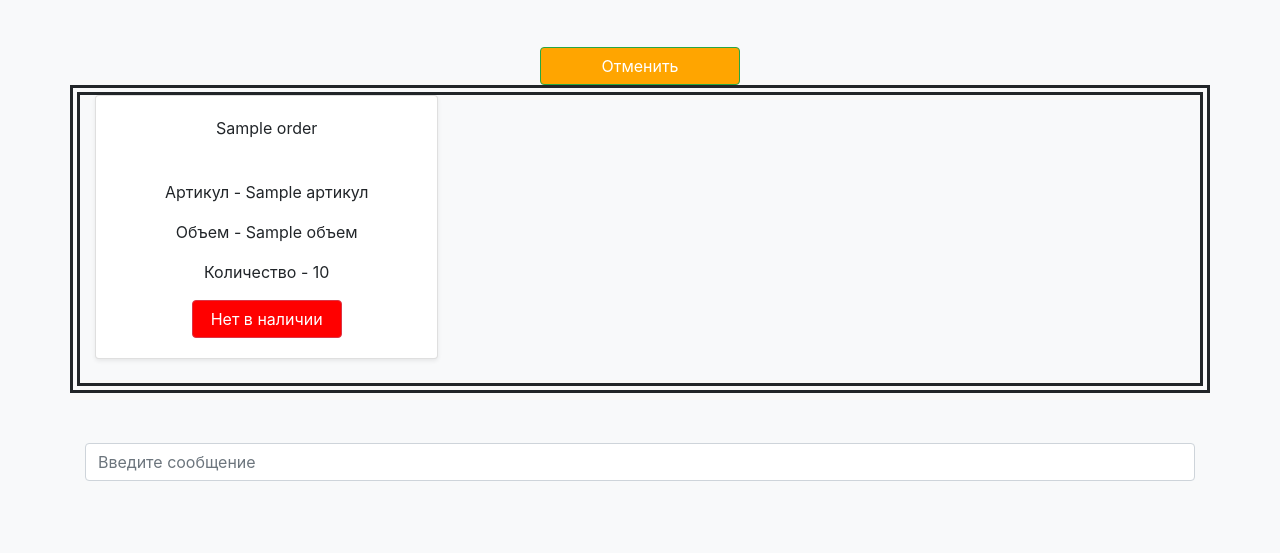
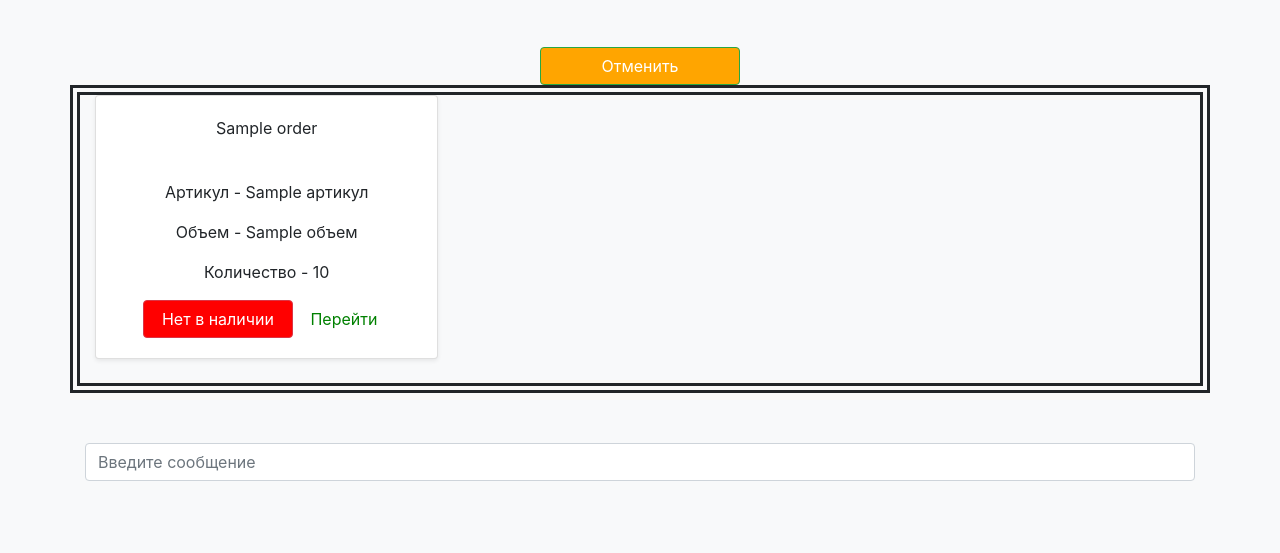
Before and after one commit to Artemis1984/orders, a Flask app: page /order/1/1 in a window 1280 px wide. Shown: the part 525-1078 px from the top of the page. Run offline with Flask 2, Linux system fonts and the light colour scheme; a database or web service that is not in the repository returns one stand-in record (values such as "Sample title"); some libraries are stand-ins or nearby versions.

Commit message:
Добавлена ссылка напитка на карточку

```diff
--- a/templates/orders.html
+++ b/templates/orders.html
@@ -66,6 +66,7 @@
                   <input type="submit" name="Yes" class="btn btn-danger" value="Нет в наличии" style="width: 150px; background-color: red;" onclick="return ChangeBgColor(this);">
                       {% endif %}
 
+                      <a href="{{i['link']}}" target="_blank" class="btn" style="color:green">Перейти</a>
                   </form>
 
                   </div>
```
